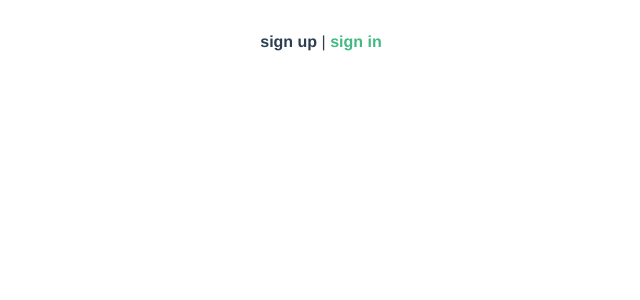
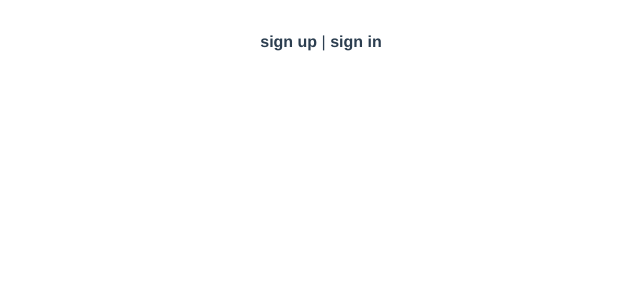
Before and after one commit to relmossaoui/web-coding-challenge, a Vue app in the folder frontend/: page / in a window 1280 px wide. Shown: the top 300 px of the page, without its empty margins (319-959 px from the left). Built offline with nearby package versions, Linux system fonts and the light colour scheme.

Commit message:
Add signIn feature: add signin route (frontend).

```diff
--- a/frontend/src/App.vue
+++ b/frontend/src/App.vue
@@ -2,7 +2,7 @@
   <div id="app">
     <div id="nav">
       <router-link to="/signup">sign up</router-link> |
-      <router-link to="/">sign in</router-link>
+      <router-link to="/signin">sign in</router-link>
     </div>
     <router-view/>
   </div>
--- a/frontend/src/components/SignUp.vue
+++ b/frontend/src/components/SignUp.vue
@@ -44,9 +44,7 @@
                         }
                     );
 
-
-                    //TO DO : redirect signIn page
-
+                    this.$router.push({name: 'signin'})
 
                 } catch (error) {
                     this.errorMessage = error.response.data.message
--- a/frontend/src/router.js
+++ b/frontend/src/router.js
@@ -1,6 +1,7 @@
 import Vue from 'vue'
 import Router from 'vue-router'
 import SignUp from './components/SignUp.vue'
+import SignIn from './components/SignIn.vue'
 
 Vue.use(Router)
 
@@ -10,6 +11,12 @@ export default new Router({
       path: '/signup',
       name: 'signup',
       component: SignUp
+    },
+
+    {
+      path: '/signin',
+      name: 'signin',
+      component: SignIn
     }
   ]
 })
```
